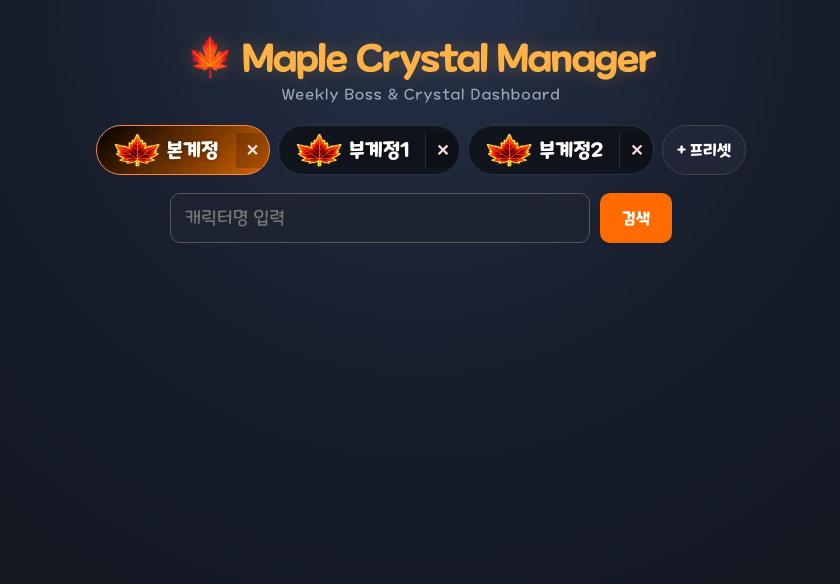
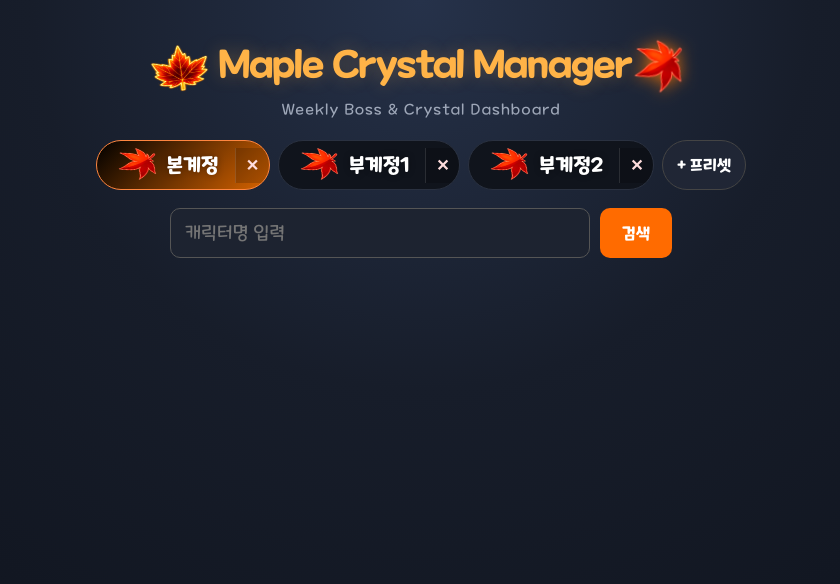
Before and after one commit to louisef669-droid/maple-api-site, a Next.js app: page / in a window 1280 px wide. Shown: the top 584 px of the page, without its empty margins (219-1059 px from the left). Built offline with nearby package versions, Linux system fonts and the light colour scheme.

Commit message:
refactor

```diff
--- a/app/components/Card.tsx
+++ b/app/components/Card.tsx
@@ -46,11 +46,11 @@
       <div
   className="maple-title"
   style={{
-          fontSize: 26,
-          gap: 6,
-          marginTop: 8,
     color,
-          wordBreak: "break-all",
+    fontSize: 24,
+    whiteSpace: "nowrap",
+    overflow: "hidden",
+    textOverflow: "ellipsis",
   }}
 >
   {value}
--- a/app/components/Dashboard.tsx
+++ b/app/components/Dashboard.tsx
@@ -3,6 +3,8 @@
 import { formatNumber } from "../../lib/format";
 import Image from "next/image";
 import Card from "./Card";
+import TopRanking from "./TopRanking";
+import { title } from "process";
 
 
 type PresetSummary = {
@@ -235,22 +237,30 @@
 
 <div className="dashboard-grid-3" style={{ textAlign: "left" }}>
   <Card title="현재 캐릭터" value={characterName} />
+
   <Card
     title="현재 캐릭터 주간 수익"
     value={`${formatNumber(currentBossTotal)} 메소`}
     green
   />
-        <Card title="현재 계정 캐릭터 수" value={`${enabledFavorites.length} / ${favorites.length}명`} />
+
+  <Card
+    title="현재 계정 캐릭터 수"
+    value={`${enabledFavorites.length} / ${favorites.length}명`}
+  />
+
   <Card
     title="현재 프리셋 총 수익"
     value={`${formatNumber(allFavoriteBossTotal)} 메소`}
     blue
   />
+
   <Card
     title="최고 수익 캐릭터"
     value={topCharacter ? topCharacter : "-"}
     yellow
   />
+
   <Card
     title="최고 캐릭터 수익"
     value={
@@ -261,94 +271,13 @@
     purple
   />
 </div>
-{topRanking.length > 0 && (
-  <div
-    className="mcm-card"
-    style={{
-      marginTop: 22,
-      padding: 18,
-      textAlign: "left",
-    }}
-  >
-    <h4 style={{ fontSize: 18, margin: "0 0 14px" }}>
-      🏆 현재 프리셋 수익 TOP
-    </h4>
 
-    <div style={{ display: "grid", gap: 10 }}>
-      {topRanking.map((character, index) => (
-        <div
-          key={character.name}
-          onClick={() => search(character.name)}
-          style={{
-            display: "grid",
-            gridTemplateColumns: "48px 1fr auto",
-            gap: 36,
-            alignItems: "center",
-            background: "#0b0f16",
-            border: "1px solid #252d3a",
-            borderRadius: 12,
-            padding: "10px 12px",
-            cursor: "pointer",
-          }}
-        >
-          <div
-            style={{
-              fontSize: 30,
-              fontWeight: "bold",
-              color:
-                index === 0
-                  ? "#ffd166"
-                  : index === 1
-                  ? "#cfd8e3"
-                  : index === 2
-                  ? "#ff9f68"
-                  : "#aaa",
-            }}
-          >
-            {index + 1}위
-          </div>
-
-          <div
-  style={{
-    display: "flex",
-    alignItems: "center",
-    gap: 8,
-    fontWeight: "bold",
-  }}
->
-  <Image
-    src="/icons/maple-leaf2.png"
-    alt=""
-    width={44}
-    height={33}
-    draggable={false}
+<TopRanking
+  topRanking={topRanking}
+  search={search}
+  formatNumber={formatNumber}
 />
 
-  <span
-  className="maple-title"
-  style={{
-    fontSize: 30,
-  }}
->
-  {character.name}
-</span>
-</div>
-
-          <div
-  style={{
-    color: "#3ee7a8",
-    fontWeight: "bold",
-    fontSize: 30
-  }}
->
-  {formatNumber(character.total)}
-</div>
-        </div>
-      ))}
-    </div>
-  </div>
-)}
-      {favorites.length > 0 && (
           <div style={{ marginTop: 26 }}>
             <h4 style={{ fontSize: 18, marginBottom: 12 }}>
               즐겨찾기 캐릭터 현황
@@ -492,13 +421,16 @@
 <div
   style={{
     color: "#3ee7a8",
-                      fontWeight: "bold",
-                      fontSize: 20
+    fontSize: 24
   }}
 >
-                    {formatNumber(total)} 메소
+  <span className="maple-light">
+    {formatNumber(total)}
+  </span>{" "}
+  <span className="maple-bold">
+    메소
+  </span>
 </div>
-
                     <div style={{ marginTop: 4, color: "#aaa", fontSize: 12 }}>
                       클릭하면 이 캐릭터 조회
                     </div>
@@ -507,7 +439,7 @@
               })}
             </div>
           </div>
-      )}
+
 
         {favorites.length === 0 && (
           <div
--- /dev/null
+++ b/app/components/MapleLeaf.tsx
@@ -0,0 +1,30 @@
+import Image from "next/image";
+
+type MapleLeafProps = {
+  neon?: boolean;
+  size?: number;
+  rotate?: number;
+};
+
+export default function MapleLeaf({
+  neon = false,
+  size = 34,
+  rotate = 0,
+}: MapleLeafProps) {
+  return (
+    <Image
+      src={neon ? "/icons/maple-leaf2.png" : "/icons/maple-leaf.png"}
+      alt=""
+      width={size}
+      height={size}
+      draggable={false}
+      style={{
+        transform: `rotate(${rotate}deg)`,
+        filter: neon
+          ? "drop-shadow(0 0 8px rgba(255,120,0,.8))"
+          : undefined,
+        transition: "all .2s ease",
+      }}
+    />
+  );
+}
--- a/app/components/PresetBar.tsx
+++ b/app/components/PresetBar.tsx
@@ -62,11 +62,14 @@
 >
   <>
   <Image
-    src="/icons/maple-leaf.png"
+    src="/icons/maple-leaf2.png"
     alt=""
     width={48}
     height={36}
     draggable={false}
+    style={{
+  transform: "rotate(8deg)",
+}}
   />
   {preset}
 </>
--- a/app/components/TopRanking.tsx
+++ b/app/components/TopRanking.tsx
@@ -0,0 +1,114 @@
+"use client";
+
+import Image from "next/image";
+import MapleLeaf from "./MapleLeaf";
+
+type Character = {
+  name: string;
+  total: number;
+};
+
+type TopRankingProps = {
+  topRanking: Character[];
+  search: (name: string) => void;
+  formatNumber: (value: number) => string;
+};
+
+export default function TopRanking({
+  topRanking,
+  search,
+  formatNumber,
+}: TopRankingProps) {
+  if (topRanking.length === 0) return null;
+
+  return (
+    <div
+      className="mcm-card"
+      style={{
+        marginTop: 22,
+        padding: 18,
+        textAlign: "left",
+      }}
+    >
+      <h4 className="maple-title" style={{ fontSize: 30,
+        margin: "0 0 14px" }}>
+        🏆 현재 계정 수익 TOP
+      </h4>
+
+      <div style={{ display: "grid", gap: 10 }}>
+        {topRanking.map((character, index) => (
+          <div
+            key={character.name}
+            onClick={() => search(character.name)}
+            style={{
+              display: "grid",
+              gridTemplateColumns: "48px 1fr auto",
+              gap: 36,
+              alignItems: "center",
+              background: "#0b0f16",
+              border: "1px solid #252d3a",
+              borderRadius: 12,
+              padding: "10px 12px",
+              cursor: "pointer",
+            }}
+          >
+            <div
+              style={{
+                fontSize: 30,
+                fontWeight: "bold",
+                color:
+                  index === 0
+                    ? "#ffd166"
+                    : index === 1
+                    ? "#cfd8e3"
+                    : index === 2
+                    ? "#ff9f68"
+                    : "#aaa",
+              }}
+            >
+              {index + 1}위
+            </div>
+
+            <div
+              style={{
+                display: "flex",
+                alignItems: "center",
+                gap: 8,
+              }}
+            >
+              <Image
+                src="/icons/maple-leaf2.png"
+                alt=""
+                width={44}
+                height={33}
+                draggable={false}
+                style={{
+  transform: "rotate(8deg)",
+}}
+              />
+
+              <span
+                className="maple-title"
+                style={{
+                  fontSize: 30,
+                }}
+              >
+                {character.name}
+              </span>
+            </div>
+
+            <div
+              className="maple-title"
+              style={{
+                color: "#3ee7a8",
+                fontSize: 30
+              }}
+            >
+              {formatNumber(character.total)}
+            </div>
+          </div>
+        ))}
+      </div>
+    </div>
+  );
+}
--- a/app/globals.css
+++ b/app/globals.css
@@ -295,3 +295,23 @@
 ::-webkit-scrollbar-thumb:hover {
   background: #ffb347;
 }
+
+폰트 적용
+
+.maple-title {
+  font-family: "Maplestory", sans-serif;
+  font-weight: 700;
+}
+
+.maple-text {
+  font-family: "Maplestory", sans-serif;
+  font-weight: 300;
+}
+
+.maple-light {
+  font-family: "Maplestory Light";
+}
+
+.maple-bold {
+  font-family: "Maplestory Bold";
+}
--- a/app/page.tsx
+++ b/app/page.tsx
@@ -1,6 +1,7 @@
 "use client";
 
 import { useEffect, useState } from "react";
+import Image from "next/image";
 import bossList from "../data/bossPrice.json";
 import BossRequirementTab from "./components/BossRequirementTab";
 import BossTab from "./components/BossTab";
@@ -499,6 +500,13 @@
 <div
   className="mcm-logo-title"
   style={{
+    display: "flex",
+    alignItems: "center",
+    justifyContent: "center",
+    gap: 0,
+marginRight: 10,
+marginLeft: 6,
+
     fontSize: 38,
     fontWeight: 900,
     color: "#ffb347",
@@ -506,9 +514,33 @@
     textShadow: "0 0 18px rgba(255,180,71,.25)",
   }}
 >
-          🍁 Maple Crystal Manager
+  <Image
+  src="/icons/maple-leaf.png"
+  alt=""
+  width={60}
+  height={50}
+  draggable={false}
+  style={{
+    transform: "translateY(3px) rotate(-8deg)",
+    marginRight: 8,
+  }}
+/>
+
+  <span>Maple Crystal Manager</span>
+
+  <Image
+  src="/icons/maple-leaf2.png"
+  alt=""
+  width={60}
+  height={60}
+  draggable={false}
+  style={{
+    transform: "translateY(3px) rotate(8deg)",
+    marginLeft: -4,
+    filter: "drop-shadow(0 0 8px rgba(255,120,0,.8))",
+  }}
+/>
 </div>
-
         <div
           style={{
             marginTop: 6,
```
Also changed, not shown: public/icons/meso.png (added). Lines whose indentation alone changed are shown as unchanged.
